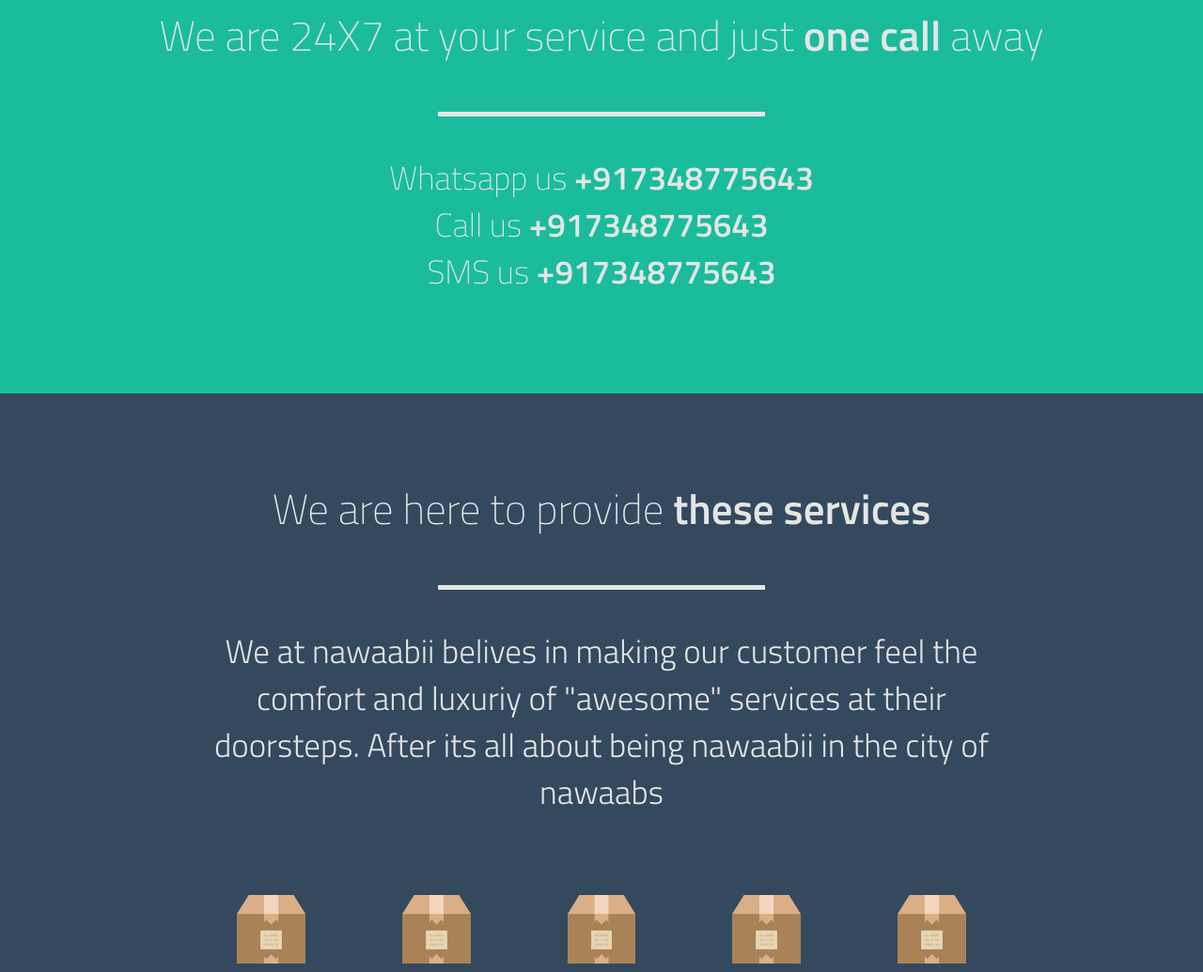
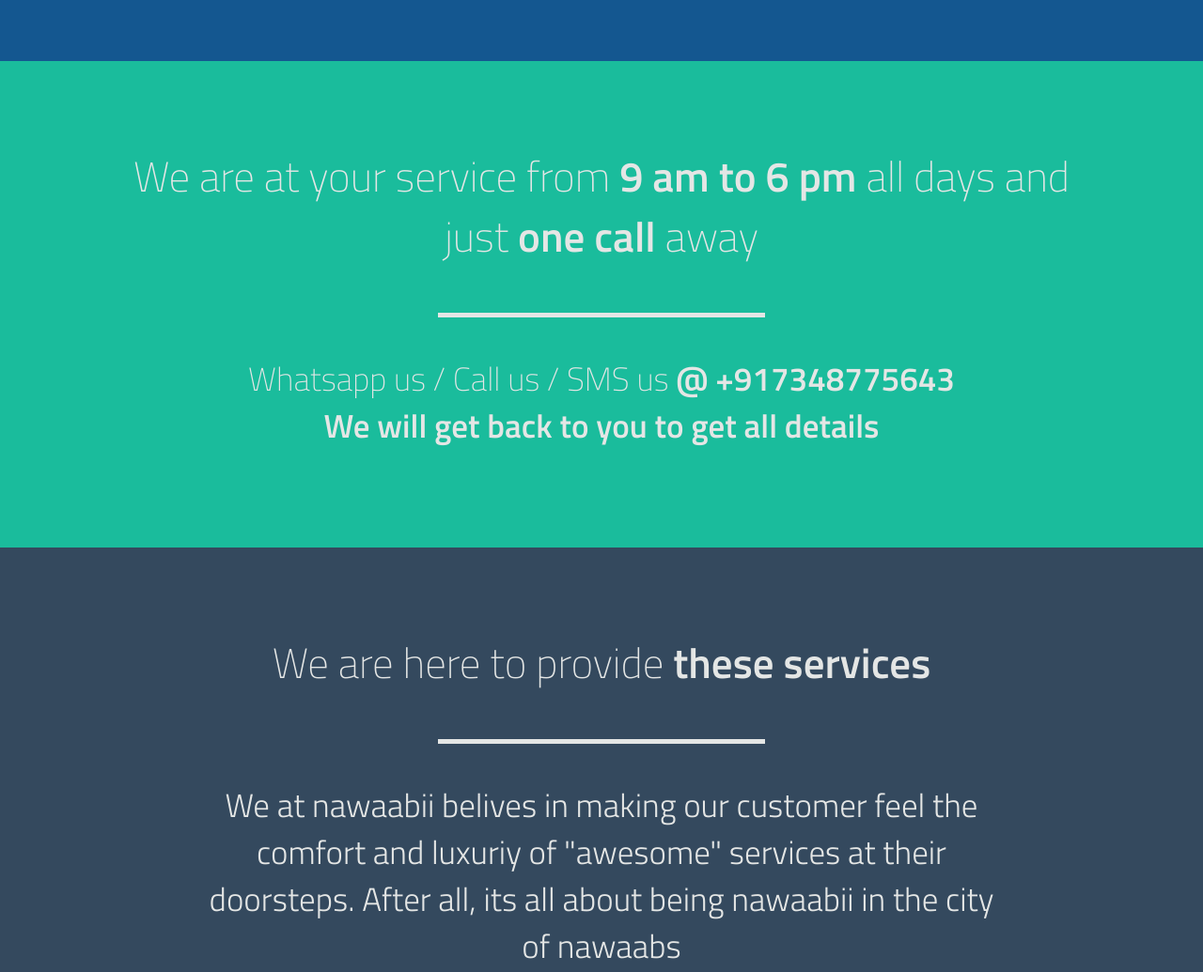
Before and after one commit to palapoorv/palapoorv.github.io, a plain HTML site: page index.html in a window 1280 px wide. Shown: the part 935-1970 px from the top of the page at 94% size. Drawn offline with Linux system fonts and the light colour scheme.

Commit message:
Add files via upload
Fixed language mistakes

```diff
--- a/index.html
+++ b/index.html
@@ -86,6 +86,7 @@
 					<h1 class="font-semibold animation animated-item-1"><!--<img src="images/logo-large.png" width="75%" height="75%">--></h1>
 					<h1 class="font-semibold animation animated-item-1"><!--<img src="images/logo-large.png" width="75%" height="75%">--></h1>
 					<h1 class="font-semibold animation animated-item-1"><!--<img src="images/logo-large.png" width="75%" height="75%">--></h1>
+					<h1 class="font-semibold animation animated-item-1"><!--<img src="images/logo-large.png" width="75%" height="75%">--></h1>
 					<h2 class="font-thin animation animated-item-2">Need <span class="font-semibold">a Pandit? An Electrician? A Home Cleaner?</span></h2>
 					<h2 class="font-thin animation animated-item-2">Or need to <span class="font-semibold">arrange all needed items for this festive season</span></h2>
                     <h2 class="font-thin animation animated-item-3"><span class="font-semibold">WhatsApp </span>us or give us a <span class="font-semibold">miss call</span> and consider it done!!!</h2>
@@ -106,7 +107,7 @@
 		<div class="container">
 			<div class="row title-row">
 				<div class="col-12 font-thin wow fadeInDown">
-                    We are 24X7 at your service and just
+                    We are at your service from <span class="font-semibold">9 am to 6 pm</span> all days and just
                     <span class="font-semibold">one call</span>
                     away</div>
 			</div><!-- /row -->
@@ -114,9 +115,8 @@
 				<div class="hr">&nbsp;</div>
 			</div><!-- /row -->
 			<div class="row subtitle-row">
-				<div class="col-12 font-thin wow fadeInDown">Whatsapp us <span class="font-semibold">+917348775643</span></div>
-                <div class="col-12 font-thin wow fadeInDown">Call us <span class="font-semibold">+917348775643</span></div>
-                <div class="col-12 font-thin wow fadeInDown">SMS us <span class="font-semibold">+917348775643</span></div>
+				<div class="col-12 font-thin wow fadeInDown">Whatsapp us / Call us / SMS us <span class="font-semibold">@ +917348775643</span></div>
+                <div class="col-12 font-thin wow fadeInDown"><span class="font-semibold">We will get back to you to get all details</span></div>
 			</div><!-- /row -->
 			<!-- /row -->
 		</div><!-- /container -->
@@ -133,7 +133,7 @@
 			</div><!--/row -->
 			<div class="row subtitle-row wow fadeInDown">
 				<div class="col-sm-1 hidden-sm">&nbsp;</div>
-				<div class="col-12 col-sm-10 font-light">We at nawaabii belives in making our customer feel the comfort and luxuriy of "awesome" services at their doorsteps. After its all about being nawaabii in the city of nawaabs</div>
+				<div class="col-12 col-sm-10 font-light">We at nawaabii belives in making our customer feel the comfort and luxuriy of "awesome" services at their doorsteps. After all, its all about being nawaabii in the city of nawaabs</div>
 				<div class="col-sm-1 hidden-sm">&nbsp;</div>
 			</div><!--/row -->
 			<div class="row content-row">
```
